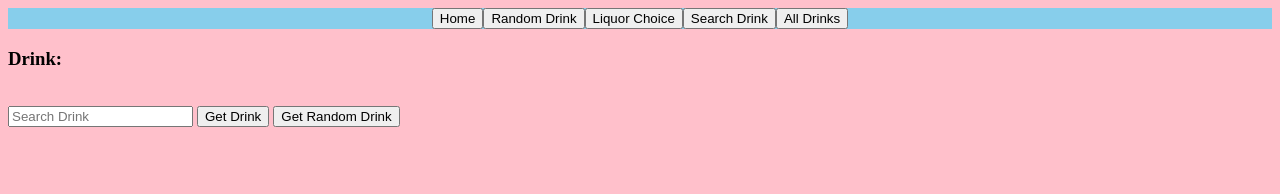
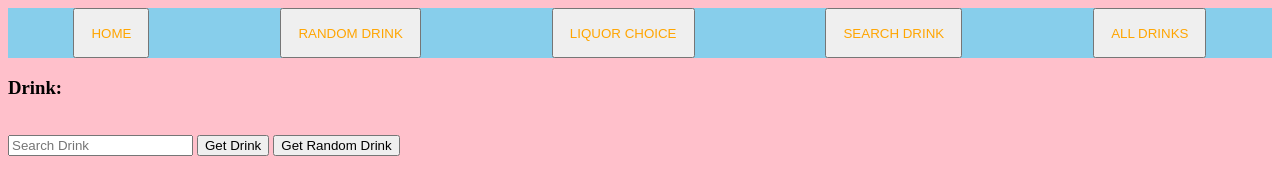
Before and after one commit to daydin14/cocktail-recipe, a plain HTML site: page index.html in a window 1280 px wide. Drawn offline with nearby package versions, Linux system fonts and the light colour scheme.

Commit message:
Created an image folder to later style the background and menu background. Updated the menu to space out the buttons ontop and have a different color when hovered over. This will be cleaned up later.

```diff
--- a/css/style.css
+++ b/css/style.css
@@ -7,6 +7,19 @@ html, body {
 }
 .flex-around {
     display: flex;
-    justify-content: center;
+    justify-content: space-around;
     align-items: center;
 }
+#menu-bar button:hover{
+    background-color: fuchsia;
+}
+#menu-bar {
+    position: relative;
+}
+nav button {
+    height: 50px;
+    padding: 0 1rem;
+    text-transform: uppercase;
+    text-decoration: none;
+    color: orange;
+}
--- a/js/script.js
+++ b/js/script.js
@@ -35,6 +35,7 @@ var menu = [
 ];
 
 const topMenuEl = document.getElementById("menu-bar");
+topMenuEl.style.height = "100%";
 topMenuEl.style.backgroundColor = "skyblue"
 topMenuEl.classList.add("flex-around");
 
```
